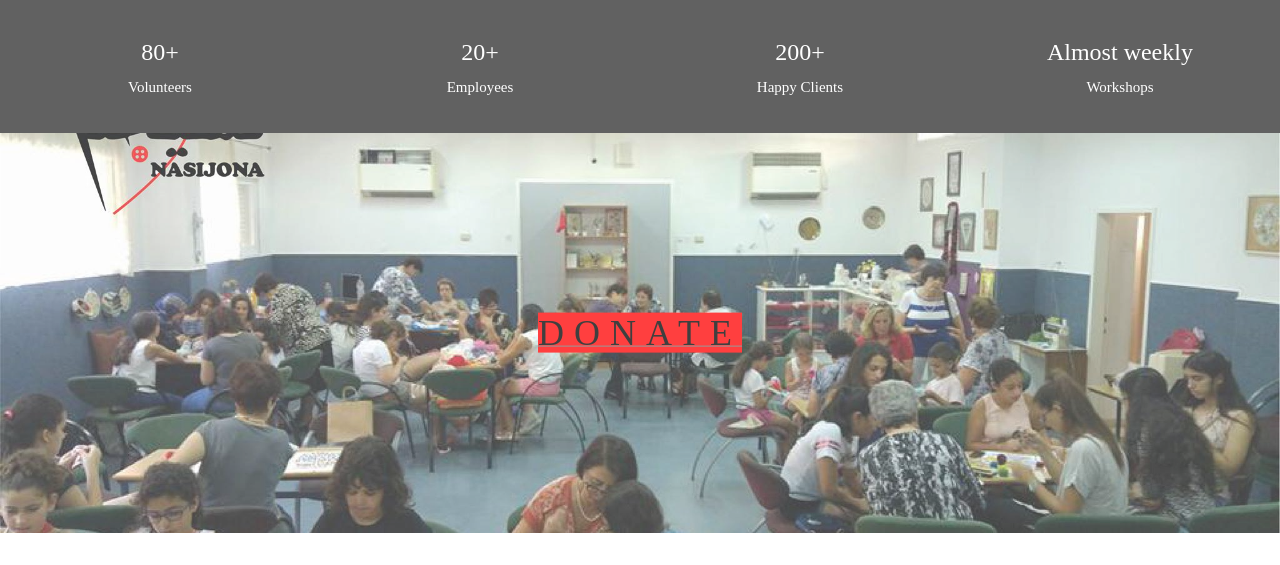
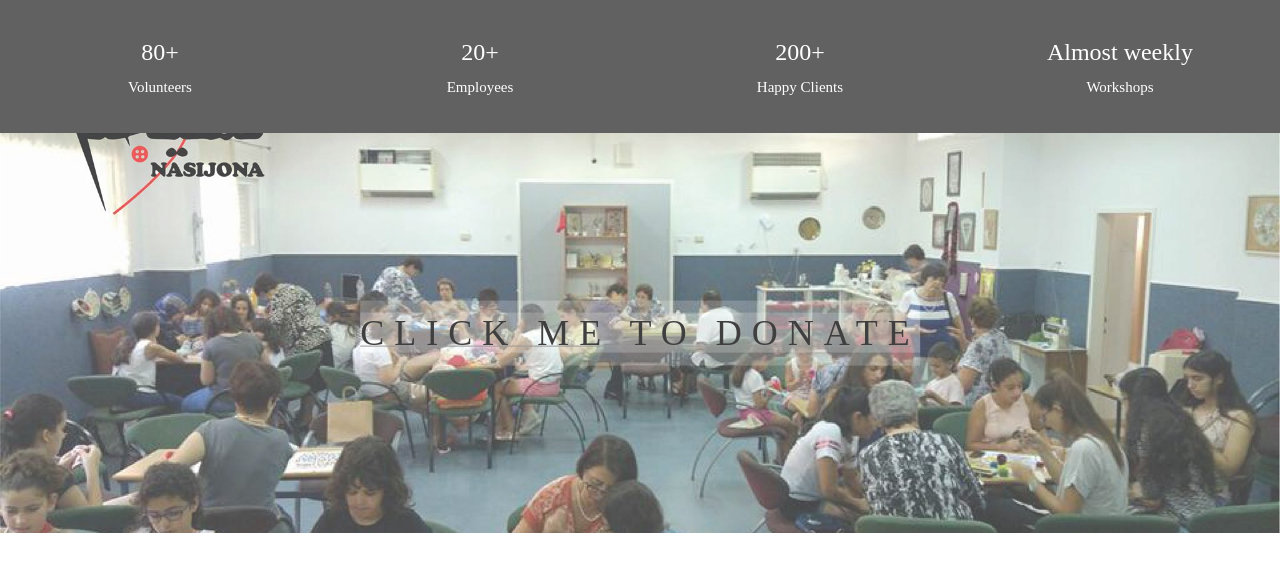
Before and after one commit to judeh20-meet/Group-Project, a Flask app: page / in a window 1280 px wide. Shown: the part 1822-2387 px from the top of the page. Run offline with Flask 2, Linux system fonts and the light colour scheme.

Commit message:
rando work

```diff
--- a/app.py
+++ b/app.py
@@ -1,9 +1,9 @@
 from databases import *
 from flask import Flask, request, redirect, render_template
 from flask import session as login_session
-
 app = Flask(__name__)
 app.config['SECRET_KEY'] = 'you-will-never-guess'
+
 
 @app.route('/')
 def home():
--- a/static/style.css
+++ b/static/style.css
@@ -90,8 +90,7 @@ img {
 }
 
 #Donate-button{
-	background-color: red;
-	opacity:100%;
+	background-color: rgb(255,255,255,0.2);
 }
 @-webkit-keyframes fade {
   from {opacity: .4}
--- a/templates/home.html
+++ b/templates/home.html
@@ -143,9 +143,9 @@ In addition to the apprenticeship and workshops for youth, children and women, N
 
 <!-- Second Parallax Image with Portfolio Text -->
 <div id = "PO" class="bgimg-2 w3-display-container w3-opacity-min">
-  <div class="w3-display-middle">
+  <div class="w3-display-middle" id="Donate-button">
     <a href ="/donate" margin-top: 50px>
-    <span class="w3-xxlarge w3-text-black w3-wide" id = "Donate-button">DONATE</span>
+    <span class="w3-xxlarge w3-text-black w3-wide" id = "Donate-button">CLICK ME TO DONATE</span>
   </a>
   </div>
 </div>
@@ -293,7 +293,7 @@ function showSlides(n) {
         <i class="fa fa-envelope fa-fw w3-hover-text-black w3-xlarge w3-margin-right"></i>Email: nasijona.nazareth@gmail.com <br>
       </div>
       <p>Come by for a workshop, or leave us a note:</p>
-      <form action="/action_page.php" target="_blank">
+      <form action="/" target="_blank">
         <div class="w3-row-padding" style="margin:0 -16px 8px -16px">
           <div class="w3-half">
             <input class="w3-input w3-border" type="text" placeholder="Name" required name="Name">
@@ -315,8 +315,9 @@ function showSlides(n) {
 <footer class="w3-center w3-black w3-padding-64 w3-opacity w3-hover-opacity-off">
   <a href="#home" class="w3-button w3-light-grey"><i class="fa fa-arrow-up w3-margin-right"></i>To the top</a>
   <div class="w3-xlarge w3-section">
+    <a href ="https://www.facebook.com/groups/1679329948947820/">
     <i class="fa fa-facebook-official w3-hover-opacity"></i>
-    <i class="fa fa-instagram w3-hover-opacity"></i>
+  </a>
   </div>
 </footer>
 
```
Also changed, not shown: 2 other files.
